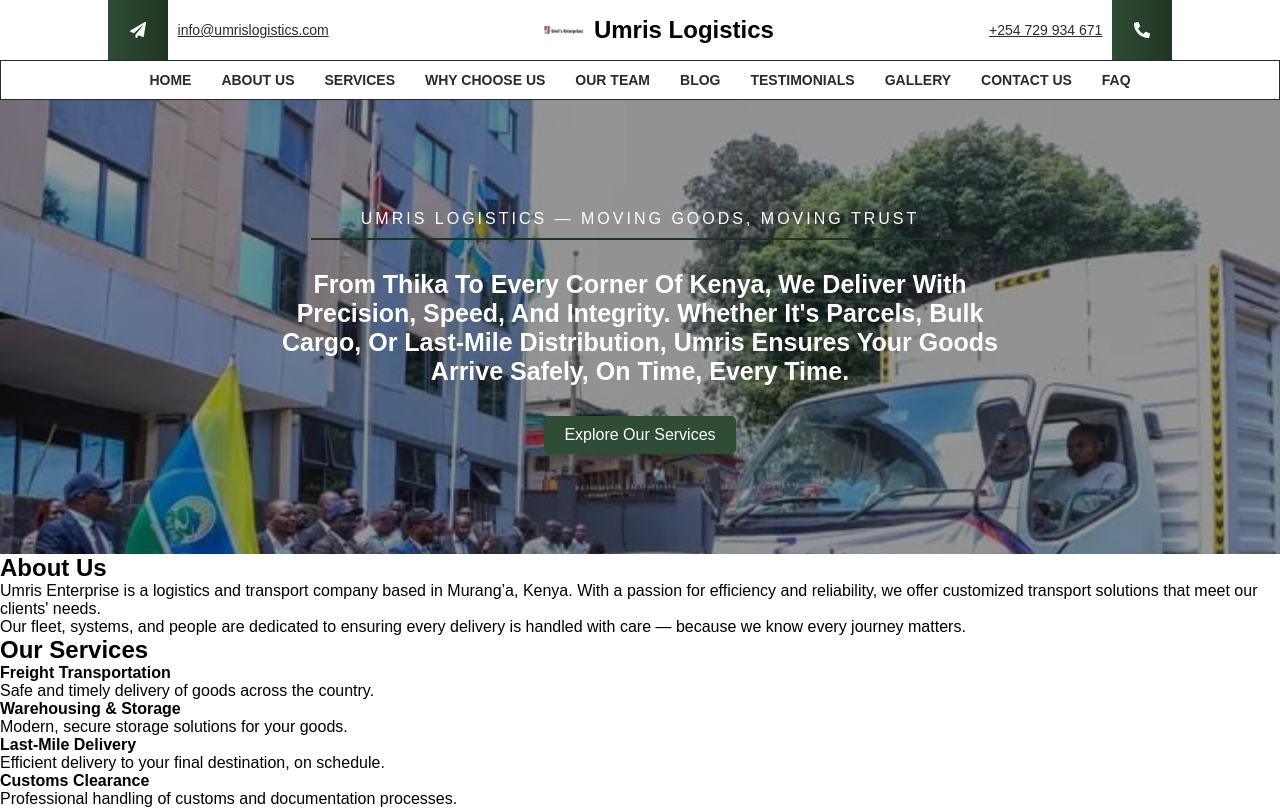
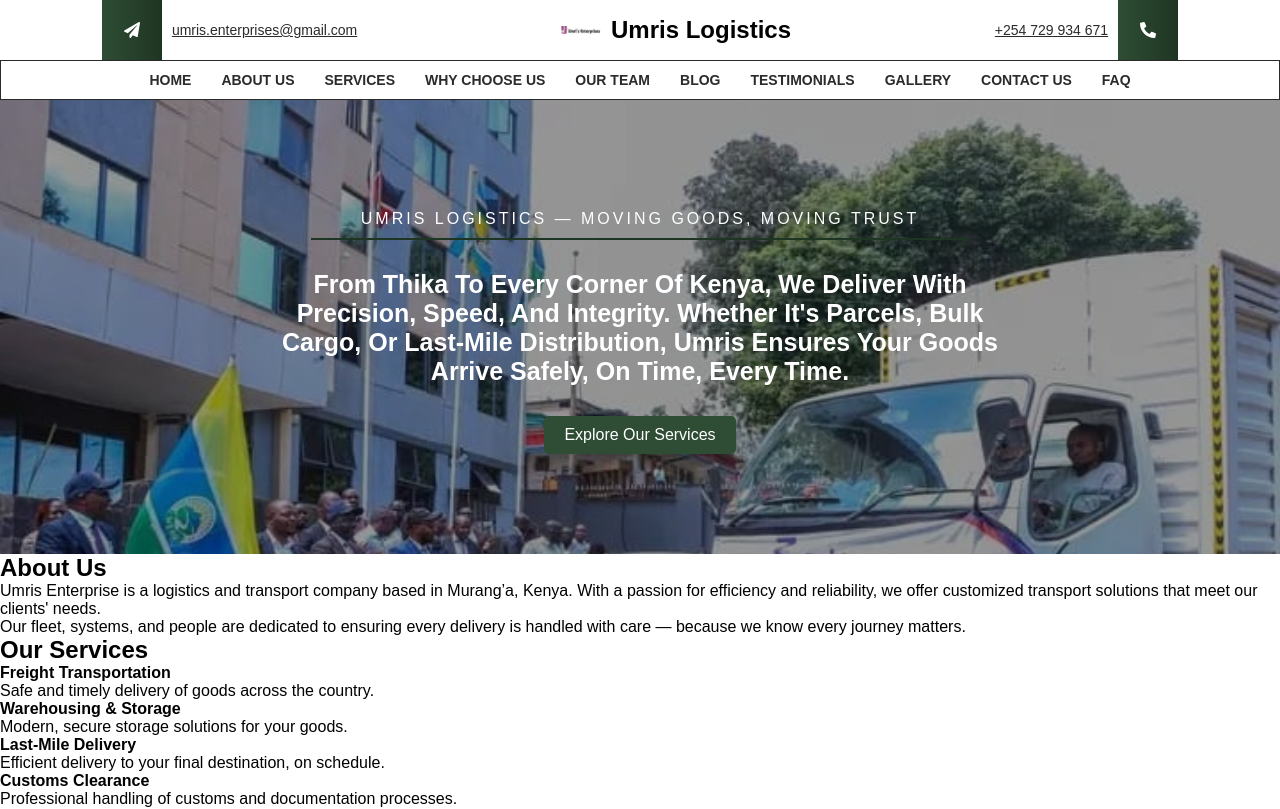
Before and after one commit to de-scientist/umris-enterprise-logistics, a React (Vite) app: page / in a window 1280 px wide. Shown: the top 809 px of the page. Built offline with nearby package versions, Linux system fonts and the light colour scheme.

Commit message:
update the umris email address

```diff
--- a/src/components/Header.tsx
+++ b/src/components/Header.tsx
@@ -17,7 +17,7 @@
 }
 
 const Header: React.FC<HeaderProps> = ({
-  email = "info@umrislogistics.com",
+  email = "umris.enterprises@gmail.com",
   phone = "+254 729 934 671",
   logoSrc = logo3,
   logoAlt = "Umris Logistics Logo",
```
